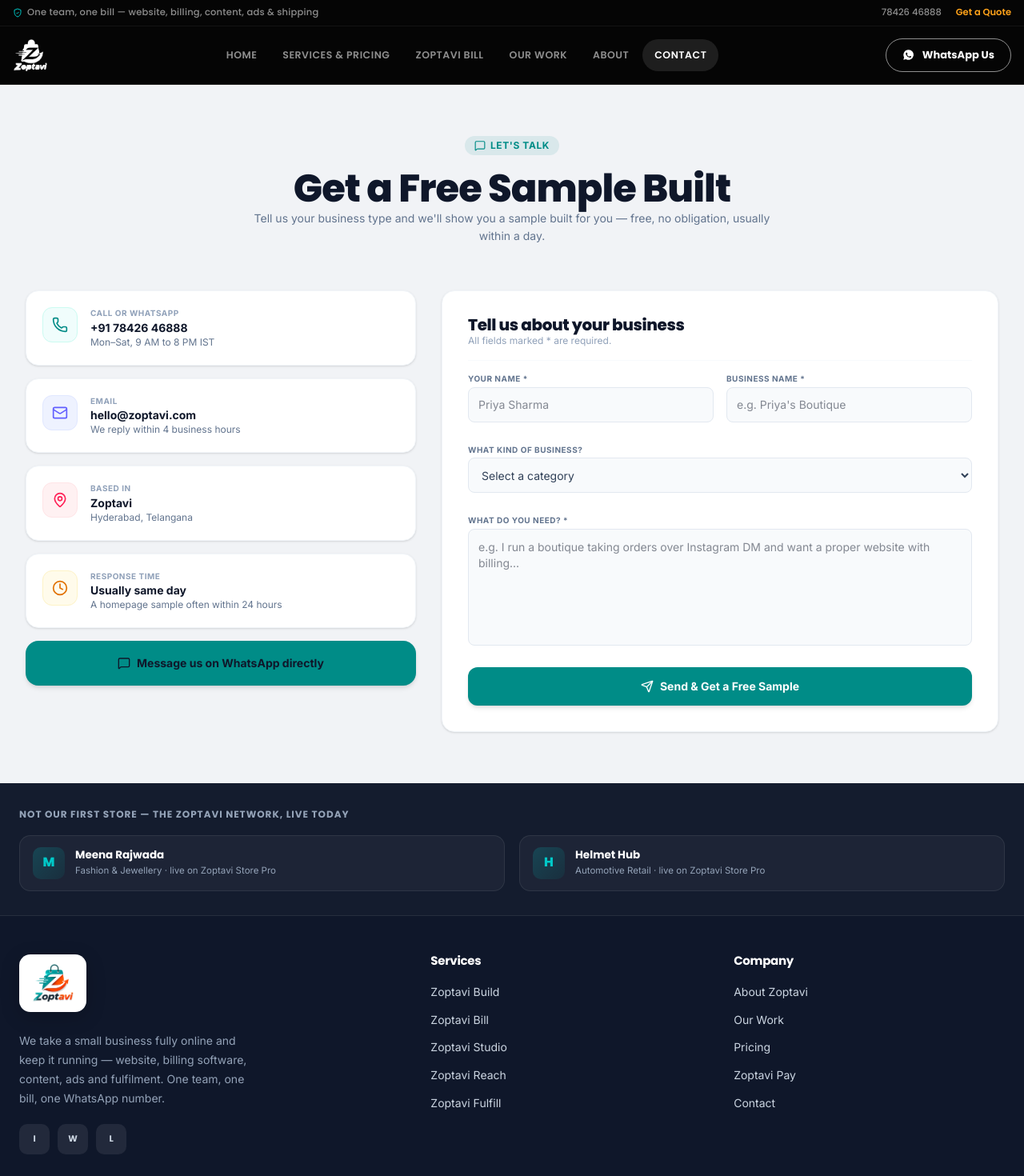
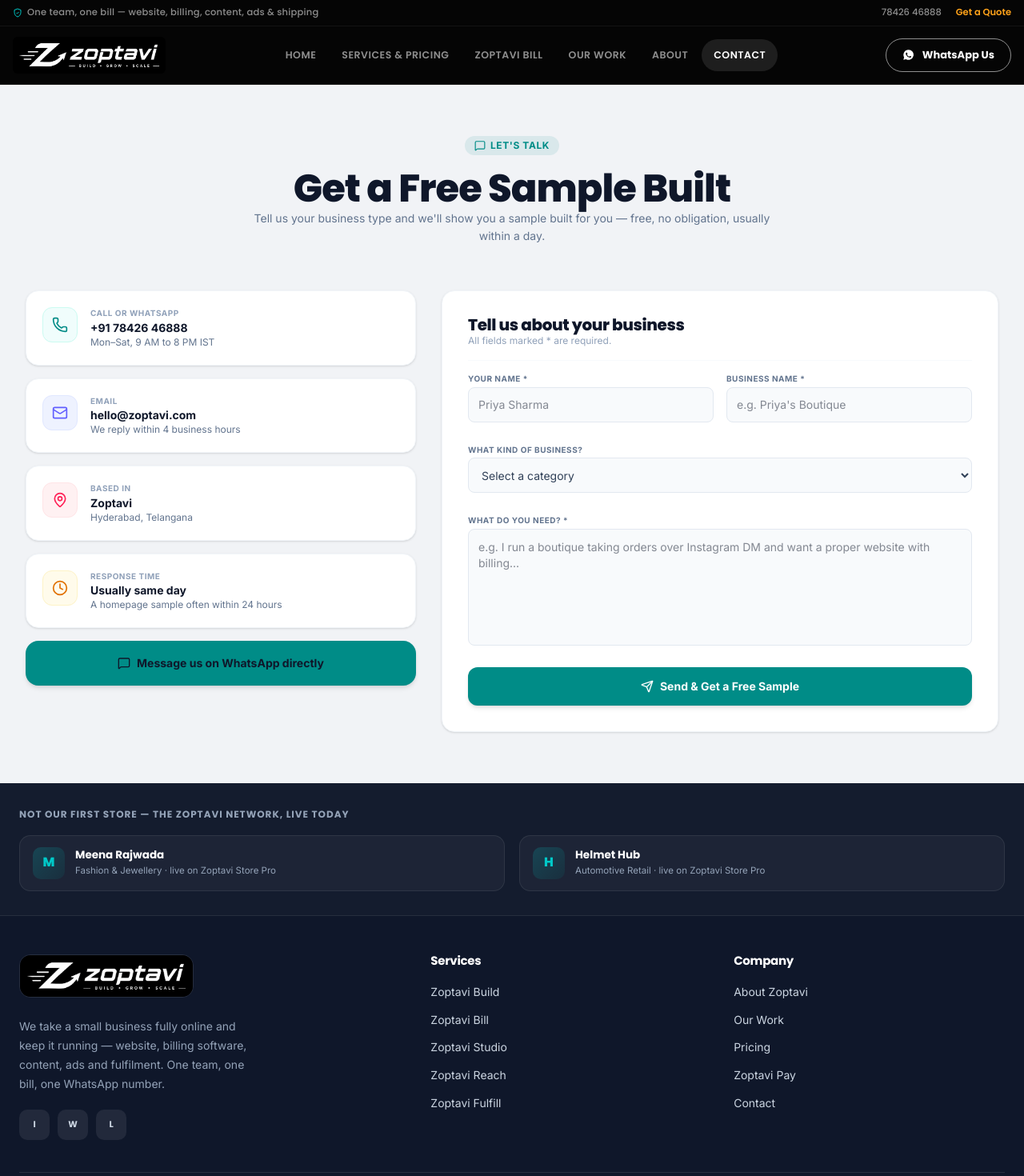
Before and after one commit to zoptaviwork/zoptavi-web, a React (Vite) app in the folder web/: page /contact in a window 1280 px wide. Shown: the top 1470 px of the page at 80% size. Built offline with nearby package versions, Linux system fonts and the light colour scheme.

Commit message:
Update site Sat 08/22/2026 13:35:30.05

```diff
--- a/web/src/components/Footer.tsx
+++ b/web/src/components/Footer.tsx
@@ -31,8 +31,8 @@
       <div style={{ maxWidth: '1400px', margin: '0 auto', padding: '48px 24px 0' }}>
         <div className="zfoot-cols" style={{ display: 'grid', gridTemplateColumns: '1.4fr 1fr 1fr', gap: 40, marginBottom: 40 }}>
           <div>
-            <div style={{ background: '#fff', borderRadius: 14, padding: '12px 16px', display: 'inline-block', boxShadow: '0 6px 24px rgba(0,0,0,.2)', marginBottom: 18 }}>
-              <img src="/zoptavi-logo-clean.png" alt="Zoptavi" style={{ height: 48, width: 'auto' }} />
+            <div style={{ borderRadius: 14, overflow: 'hidden', display: 'inline-block', marginBottom: 18, border: '1px solid rgba(255,255,255,.1)' }}>
+              <img src="/zoptavi-logo-new.jpg" alt="Zoptavi" style={{ height: 52, width: 'auto', display: 'block' }} />
             </div>
             <p style={{ fontSize: 14, color: '#94a3b8', lineHeight: 1.7, maxWidth: 300 }}>
               We take a small business fully online and keep it running — website, billing software, content, ads and fulfilment. One team, one bill, one WhatsApp number.
--- a/web/src/components/Navbar.tsx
+++ b/web/src/components/Navbar.tsx
@@ -44,7 +44,7 @@
       <div>
         <div style={{ maxWidth: 1300, margin: '0 auto', padding: '0 16px', display: 'flex', alignItems: 'center', justifyContent: 'space-between', gap: 16, minHeight: 72 }}>
           <Link to="/" className="nav-logo" style={{ flexShrink: 0, textDecoration: 'none', display: 'flex', alignItems: 'center', gap: 10 }}>
-            <img className="nav-logo-img" src="/zoptavi-logo-clean.png" alt="Zoptavi" style={{ height: 40, width: 'auto', filter: 'brightness(0) invert(1)' }} />
+            <img className="nav-logo-img" src="/zoptavi-logo-new.jpg" alt="Zoptavi" style={{ height: 46, width: 'auto', borderRadius: 6 }} />
           </Link>
 
           {/* Desktop nav */}
```
Also changed, not shown: web/public/zoptavi-logo-new.jpg (added).
